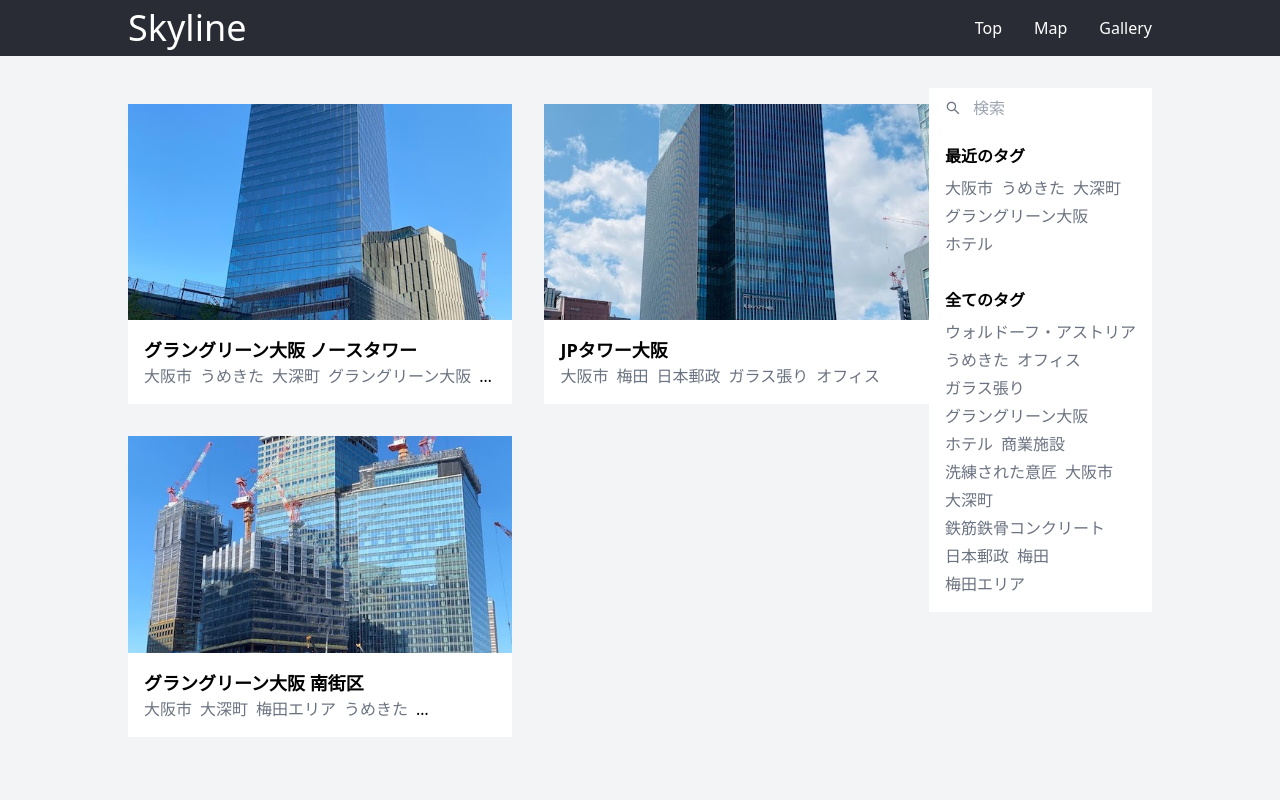
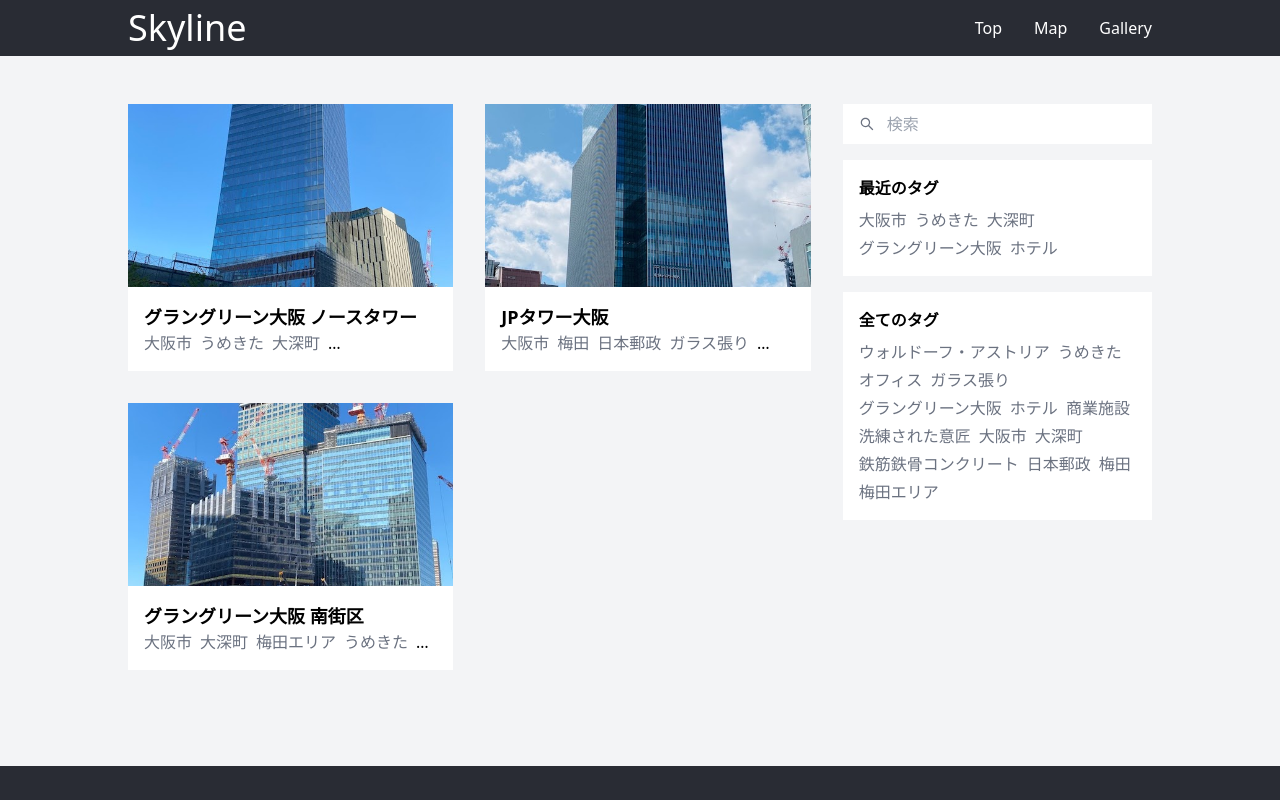
Before and after one commit to FNYukii/Skyline, a Next.js app: page / in a window 1280 px wide. Shown: the top 800 px of the page. Built offline with nearby package versions, Linux system fonts and the light colour scheme.

Commit message:
feat: tailwind.configのcontentにappディレクトリを追加

```diff
--- a/tailwind.config.js
+++ b/tailwind.config.js
@@ -1,6 +1,7 @@
 /** @type {import('tailwindcss').Config} */
 module.exports = {
   content: [
+    './src/app/**/*.{js,ts,jsx,tsx}',
     './src/pages/**/*.{js,ts,jsx,tsx}',
     './src/components/**/*.{js,ts,jsx,tsx}',
     './posts/**/*.md',
```
